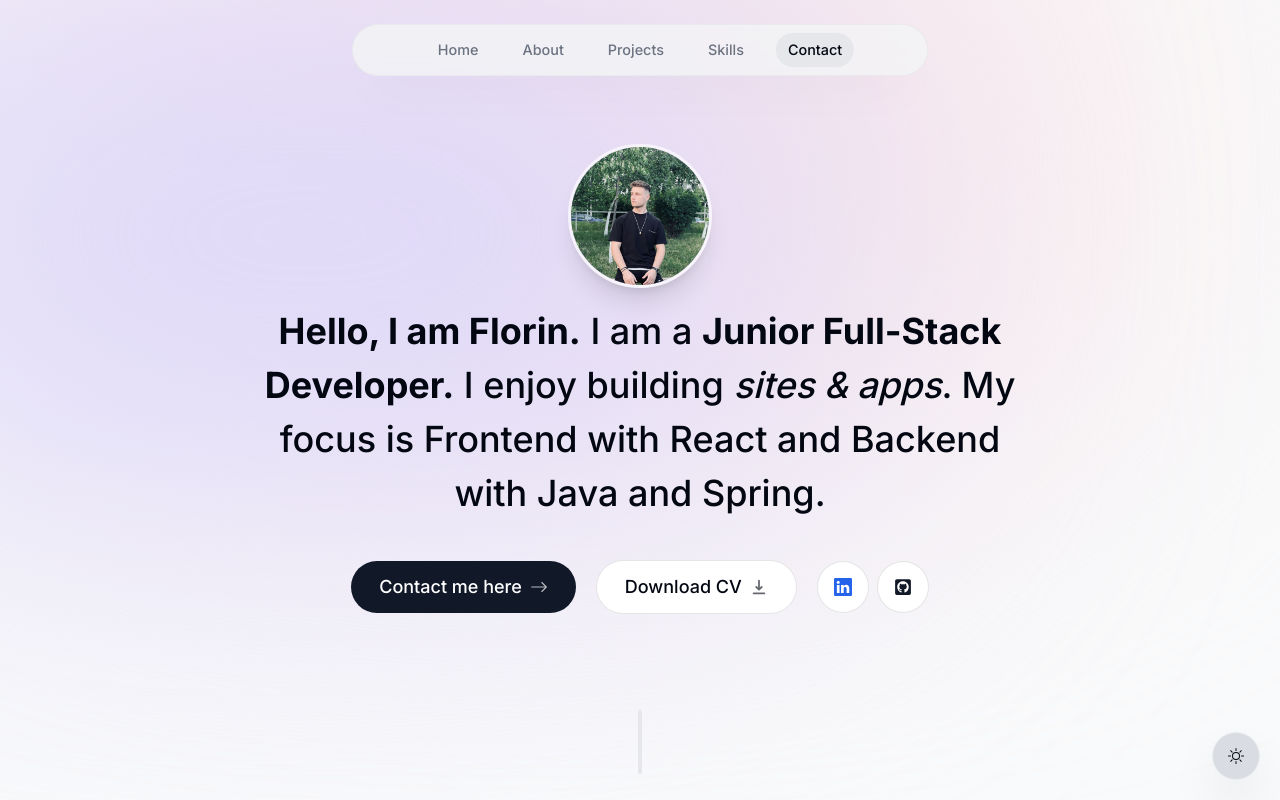
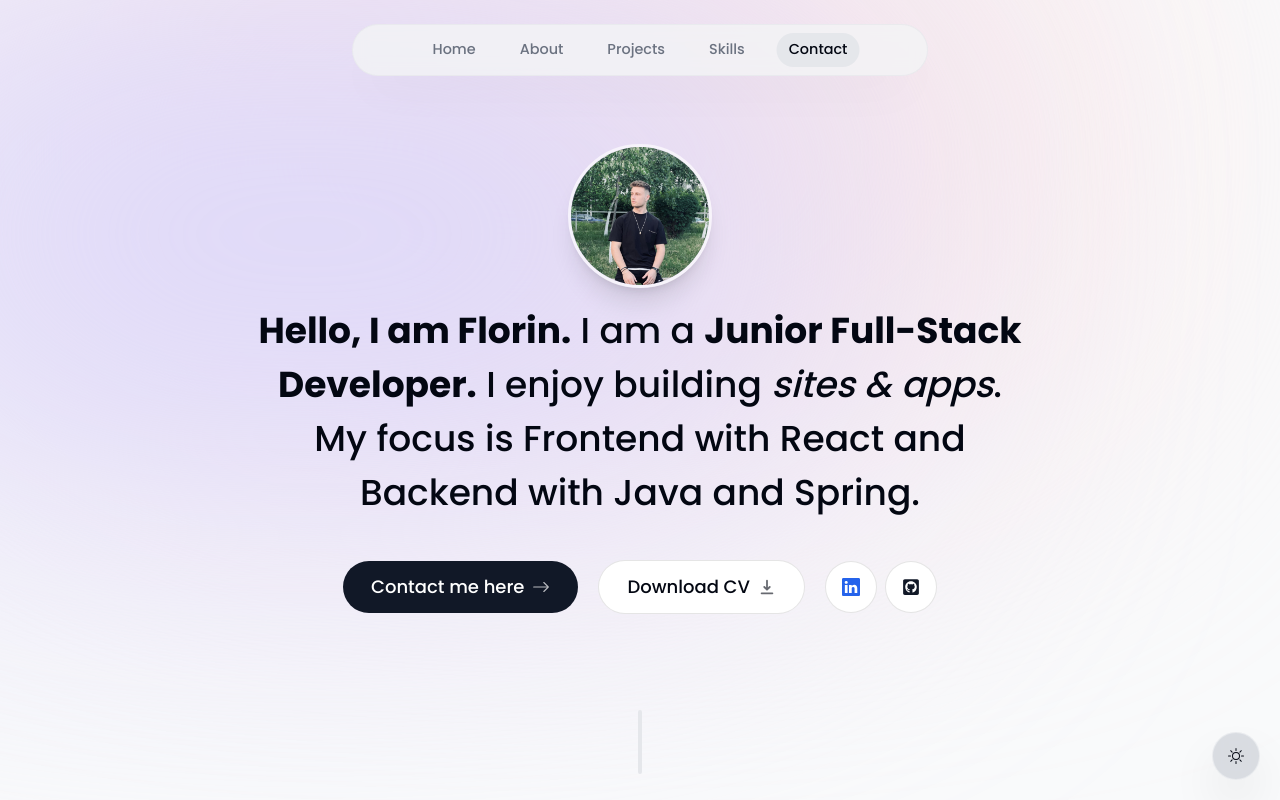
Before and after one commit to florinbighiu/portofolio, a Next.js app: page / in a window 1280 px wide. Shown: the top 800 px of the page. Built offline with nearby package versions, Linux system fonts and the light colour scheme.

Commit message:
Refactor default app font

```diff
--- a/app/layout.tsx
+++ b/app/layout.tsx
@@ -1,6 +1,6 @@
 import Header from "@/components/header";
 import "./globals.css";
-import { Inter } from "next/font/google";
+import { Poppins } from "next/font/google";
 import ActiveSectionContextProvider from "@/context/active-section-context";
 import Footer from "@/components/footer";
 import ThemeSwitch from "@/components/theme-switch";
@@ -9,7 +9,7 @@ import { Toaster } from "react-hot-toast";
 import { SpeedInsights } from "@vercel/speed-insights/next";
 
 
-const inter = Inter({ subsets: ["latin"] });
+const poppins = Poppins({ subsets: ["latin"], weight: ["400", "500", "600", "700"]});
 
 export const metadata = {
   title: "Florin Bighiu",
@@ -20,7 +20,7 @@ export default function RootLayout({ children }: Readonly<{ children: React.Reac
   return (
     <html lang="en" className="!scroll-smooth">
       <body
-        className={`${inter.className} bg-gray-50 text-gray-950 relative pt-28 sm:pt-36 dark:bg-gray-900 dark:text-gray-50 dark:text-opacity-90`}>
+        className={`${poppins.className} bg-gray-50 text-gray-950 relative pt-28 sm:pt-36 dark:bg-gray-900 dark:text-gray-50 dark:text-opacity-90`}>
         <div className="bg-[#fbe2e3] absolute top-[-6rem] -z-10 right-[11rem] h-[31.25rem] w-[31.25rem] rounded-full blur-[10rem] sm:w-[68.75rem] dark:bg-[#946263]"></div>
         <div className="bg-[#dbd7fb] absolute top-[-1rem] -z-10 left-[-35rem] h-[31.25rem] w-[50rem] rounded-full blur-[10rem] sm:w-[68.75rem] md:left-[-33rem] lg:left-[-28rem] xl:left-[-15rem] 2xl:left-[-5rem] dark:bg-[#676394]"></div>
 
--- a/components/about.tsx
+++ b/components/about.tsx
@@ -36,7 +36,7 @@ export default function About() {
               PostgreSQL. Able to effectively self-manage during independent projects, as well as
               collaborate in a team setting.
             </p>
-            <ul className="grid font-sans font-semibold sm:grid-cols-2 p-1 lg:ml-8 gap-y-4 gap-x-4">
+            <ul className="grid font-semibold sm:grid-cols-2 p-1 lg:ml-8 gap-y-4 gap-x-4">
               <li className="flex items-center text-gray-700 dark:text-gray-200 dar hover:text-gray-500">
                 <FaPhone className="mr-2 text-blue-500" />
                 <span>
--- a/components/footer.tsx
+++ b/components/footer.tsx
@@ -3,7 +3,7 @@ import React from "react";
 export default function Footer() {
   return (
     <footer className="my-5 px-4 pt-4 border-t border-gray-800/10 dark:border-gray-100/10 text-center text-gray-500">
-      <small className="my-2 block text-xs">&copy; 2024 Florin Bighiu</small>
+      <small className="my-2 block text-sm">&copy; 2024 Florin Bighiu</small>
     </footer>
   );
 }
--- a/components/skills.tsx
+++ b/components/skills.tsx
@@ -38,7 +38,7 @@ export default function Skills() {
               initial="initial"
               whileInView="animate"
               viewport={{
-                once: true,
+                once: false,
               }}
               custom={index}>
               {skill}
```
